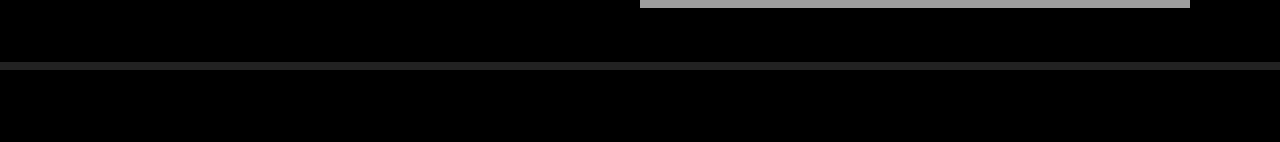
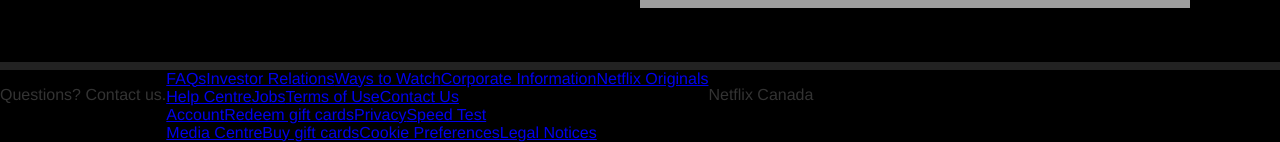
Before and after one commit to metafield/Netflix-TS, a React (Create React App) app: page / in a window 1280 px wide. Shown: the part 1504-1646 px from the top of the page. Before the commit the page ends 1574 px from the top, so only its background shows below. Built offline with nearby package versions, Linux system fonts and the light colour scheme; grey boxes are pictures that could not be loaded.

Commit message:
blocks out footer

```diff
--- /dev/null
+++ b/src/components/footer/index.tsx
@@ -0,0 +1,60 @@
+import React, { FC } from 'react';
+import {
+  Container,
+  Row,
+  Column,
+  Link,
+  Title,
+  Text,
+  Break,
+} from './styles/footer';
+
+interface IRestProps {
+  [rest: string]: any;
+}
+
+// TODO: Figure out best practice for TS and compound components
+// It may be better to use a more generic type and add this in if we need it later
+// interface IRow {
+//   [rest: string]: any;
+// }
+
+interface ICompoundFooter {
+  Row: FC<IRestProps>;
+  Column: FC<IRestProps>;
+  Link: FC<IRestProps>;
+  Title: FC<IRestProps>;
+  Text: FC<IRestProps>;
+  Break: FC<IRestProps>;
+}
+
+export const Footer: FC<IRestProps> & ICompoundFooter = ({
+  children,
+  ...restProps
+}) => {
+  return <Container {...restProps}>{children}</Container>;
+};
+
+Footer.Row = ({ children, ...restProps }) => {
+  return <Row {...restProps}>{children}</Row>;
+};
+
+Footer.Column = ({ children, ...restProps }) => {
+  return <Column {...restProps}>{children}</Column>;
+};
+
+Footer.Link = ({ children, ...restProps }) => {
+  return <Link {...restProps}>{children}</Link>;
+};
+
+Footer.Title = ({ children, ...restProps }) => {
+  return <Title {...restProps}>{children}</Title>;
+};
+
+Footer.Text = ({ children, ...restProps }) => {
+  return <Text {...restProps}>{children}</Text>;
+};
+
+Footer.Break = ({ children, ...restProps }) => {
+  return <Break {...restProps} />;
+};
--- /dev/null
+++ b/src/components/footer/styles/footer.ts
@@ -0,0 +1,12 @@
+import styled from 'styled-components';
+
+export const Container = styled.div`
+  display: flex;
+`;
+
+export const Row = styled.div``;
+export const Column = styled.div``;
+export const Link = styled.a``;
+export const Title = styled.p``;
+export const Text = styled.p``;
+export const Break = styled.div``;
--- a/src/components/index.ts
+++ b/src/components/index.ts
@@ -1,3 +1,4 @@
 // This file acts as guard for the component library
 // webpack will not include components that are not used due to the export
 export { Jumbotron } from './jumbotron';
+export { Footer } from './footer';
--- /dev/null
+++ b/src/containers/footer.tsx
@@ -0,0 +1,43 @@
+import React from 'react';
+import { Footer } from '../components';
+
+export const FooterContainer = () => {
+  return (
+    <Footer>
+      <Footer.Title>Questions? Contact us.</Footer.Title>
+      <Footer.Break />
+      <Footer.Row>
+        <Footer.Column>
+          <Footer.Link href="#">FAQs</Footer.Link>
+          <Footer.Link href="#">Investor Relations</Footer.Link>
+          <Footer.Link href="#">Ways to Watch</Footer.Link>
+          <Footer.Link href="#">Corporate Information</Footer.Link>
+          <Footer.Link href="#">Netflix Originals</Footer.Link>
+        </Footer.Column>
+
+        <Footer.Column>
+          <Footer.Link href="#">Help Centre</Footer.Link>
+          <Footer.Link href="#">Jobs</Footer.Link>
+          <Footer.Link href="#">Terms of Use</Footer.Link>
+          <Footer.Link href="#">Contact Us</Footer.Link>
+        </Footer.Column>
+
+        <Footer.Column>
+          <Footer.Link href="#">Account</Footer.Link>
+          <Footer.Link href="#">Redeem gift cards</Footer.Link>
+          <Footer.Link href="#">Privacy</Footer.Link>
+          <Footer.Link href="#">Speed Test</Footer.Link>
+        </Footer.Column>
+
+        <Footer.Column>
+          <Footer.Link href="#">Media Centre</Footer.Link>
+          <Footer.Link href="#">Buy gift cards</Footer.Link>
+          <Footer.Link href="#">Cookie Preferences</Footer.Link>
+          <Footer.Link href="#">Legal Notices</Footer.Link>
+        </Footer.Column>
+      </Footer.Row>
+      <Footer.Break />
+      <Footer.Text>Netflix Canada</Footer.Text>
+    </Footer>
+  );
+};
--- a/src/global-styles.ts
+++ b/src/global-styles.ts
@@ -6,7 +6,7 @@
     -webkit-font-smoothing: antialiased;
     -moz-osx-font-smoothing: grayscale;
     background-color: #000000;
-    color: ;
+    color: #333;
     font-size: 1rem;
     margin: 0;
   }
--- a/src/pages/home.tsx
+++ b/src/pages/home.tsx
@@ -1,5 +1,12 @@
 import React from 'react';
 import { JumbotronContainer } from '../containers/jumbotron';
+import { FooterContainer } from '../containers/footer';
+
 export default function Home() {
-  return <JumbotronContainer />;
+  return (
+    <>
+      <JumbotronContainer />
+      <FooterContainer />
+    </>
+  );
 }
```
